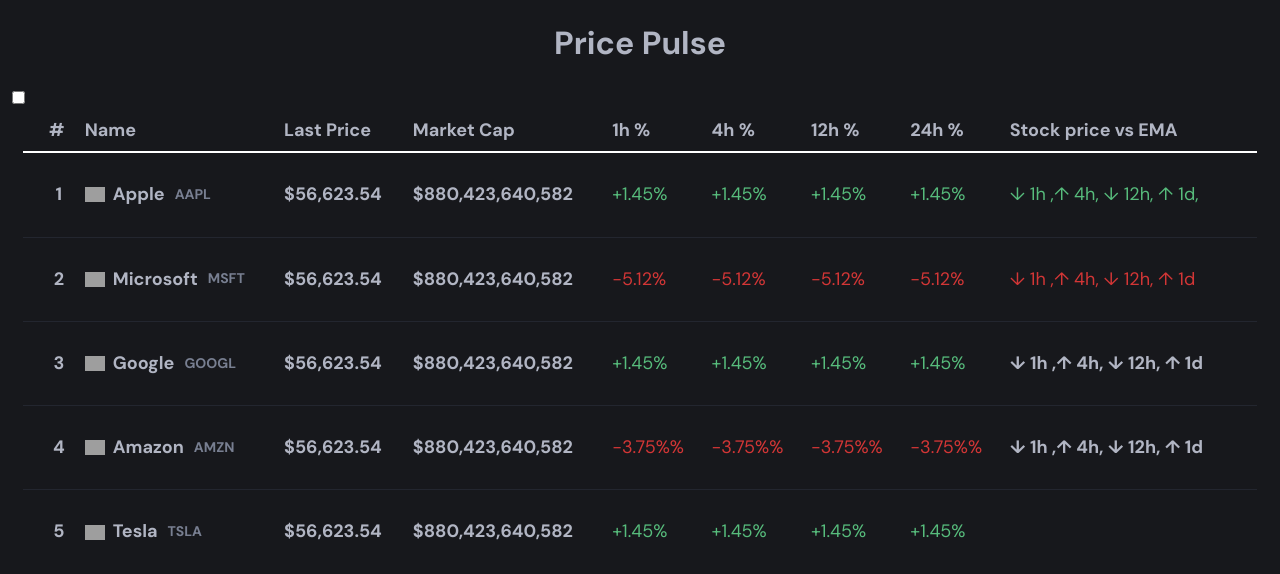
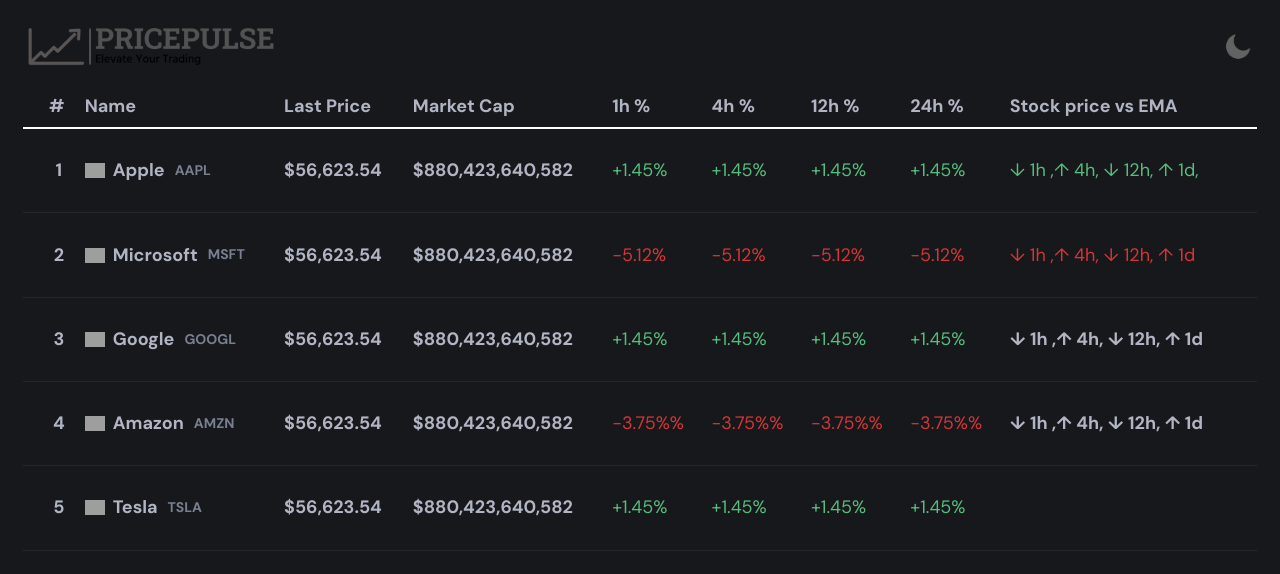
Before and after one commit to mohamad-shoumar/Stock-Dashboard-CoinQuant-Challenge, a Flask app: page / in a window 1280 px wide. Shown: the top 574 px of the page. Run offline with Flask 3, Linux system fonts and the light colour scheme; parts of the project's set-up code (start-up, migrations or seed data) failed here and were passed over; grey boxes are pictures that could not be loaded.

Commit message:
style(index.html): remove redundant code and add a hero section with logo and dark mode toggle icon to improve UI feat(index.html): add a logo to the hero section and a dark mode toggle icon to improve UI and UX

```diff
--- a/templates/index.html
+++ b/templates/index.html
@@ -1,9 +1,13 @@
 {% extends 'base.html' %} {% block head %} {% endblock %} {% block body %}
-<h1 style="text-align: center;">Price Pulse</h1>
-<div class="toggle-switch">
-  <input type="checkbox" id="dark-mode-toggle" />
-  <label for="dark-mode-toggle"></label>
+
+<div class="hero">
+    <img src="{{ url_for('static', filename='assets/logo.png') }}" alt="logo" class="logo">
+    <img src="{{ url_for('static', filename='assets/moon.png') }}" alt="moon" id="icon">
 </div>
+
+
+
+
 <div class="container">
     <table class="market-table">
 
@@ -22,11 +26,6 @@
             <th class="table-heading" scope="col">12h %</th>
             <th class="table-heading" scope="col">24h %</th>
             <th class="table-heading" scope="col">Stock price vs EMA</th>
-
-
-
-
-
             <th class="table-heading"></th>
 
           </tr>
@@ -80,20 +79,13 @@
                 </h3>
               </div>
             </td>
-
             <td class="table-data last-price">$56,623.54</td>
             <td class="table-data market-cap">$880,423,640,582</td>
-
             <td class="table-data last-update red">-5.12%</td>
             <td class="table-data last-update red">-5.12%</td>
             <td class="table-data last-update red">-5.12%</td>
             <td class="table-data last-update red">-5.12%</td>
             <td class="table-data last-update red">↓ 1h ,↑ 4h, ↓ 12h, ↑ 1d </td>
-
-
-
-
-
           </tr>
 
           <tr class="table-row">
```
